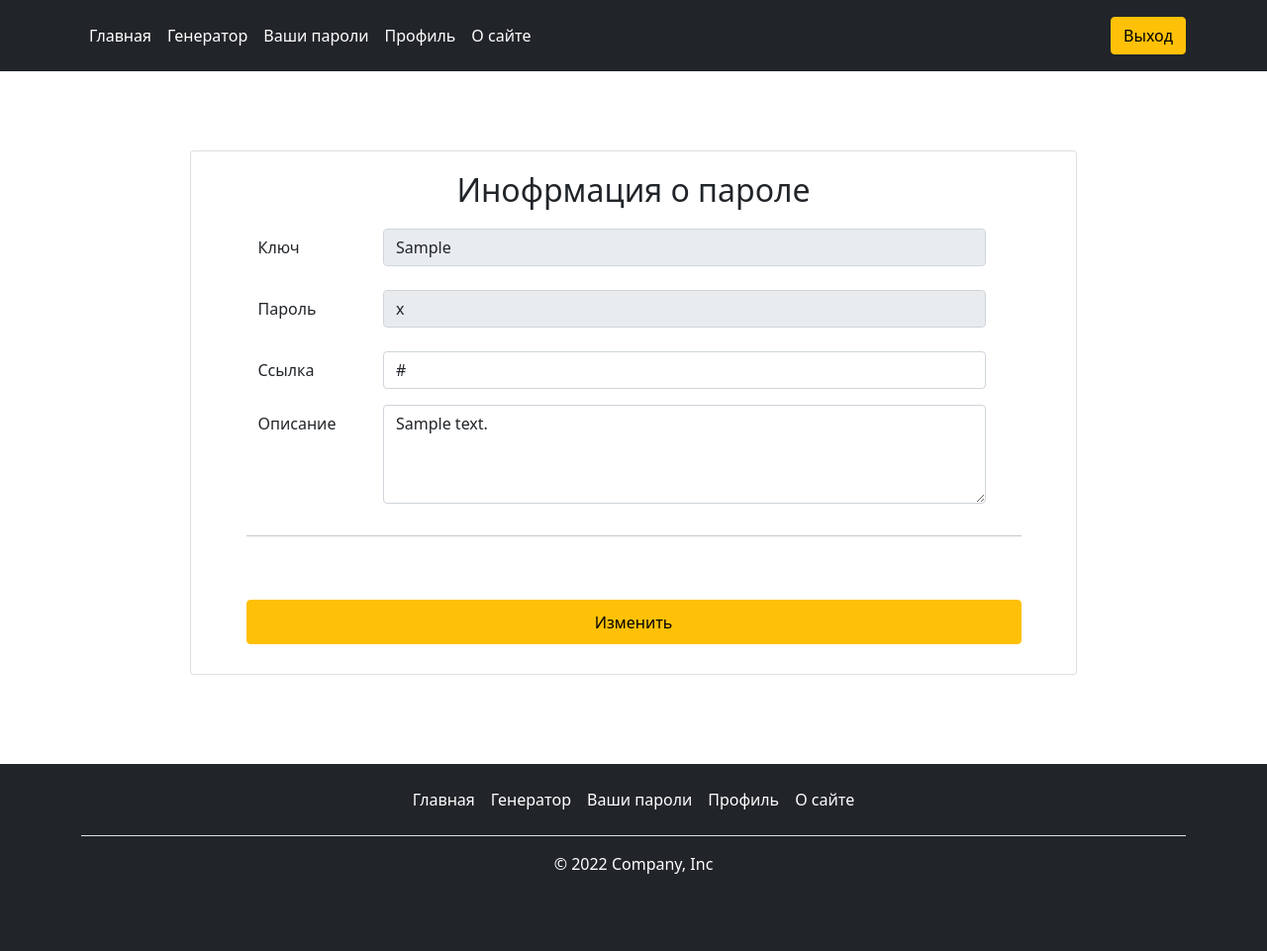
After one commit to Devzera/password_manager, a Django app: a page that uses password_manager/generator/templates/generator/change_card.html in a window 1280 px wide. The commit adds this page. Shown: the whole page at 99% size. Run offline with Django 4.2, Linux system fonts and the light colour scheme; a user stored in the database is signed in; tables that the repository leaves empty hold one stand-in row (values such as "Sample post").

Commit message:
fixed templates

```diff
--- /dev/null
+++ b/password_manager/generator/templates/generator/change_card.html
@@ -0,0 +1,56 @@
+{% extends 'base.html' %}
+
+{% block title %}
+
+{% endblock %}
+
+{% block content %}
+	<div class="card container" style="width: 70%; margin-top: 80px;">
+		<h2 style="margin: 0 auto; margin-top: 20px;">Инофрмация о пароле</h2>
+		<form method="post" class="row g-4"
+		      style="width: 90%; margin: auto; padding: 20px 0; margin-bottom: 10px;">
+			{% csrf_token %}
+				<div class="row mb-4">
+			    <label for="inputKey" class="col-sm-2 col-form-label">
+				    Ключ
+			    </label>
+			    <div class="col-sm-10">
+			      <input type="text" class="form-control" id="inputKey"
+			             name="key" value="{{ password.key }}" readonly>
+			    </div>
+			  </div>
+				<div class="row mb-4">
+			    <label for="inputPassword" class="col-sm-2 col-form-label">
+				    Пароль
+			    </label>
+			    <div class="col-sm-10">
+			      <input type="text" class="form-control"
+			             id="inputPassword" name="password"
+			             value="{{ password.password }}" readonly>
+			    </div>
+			  </div>
+				<div class="row mb-2">
+			    <label for="inputLink" class="col-sm-2 col-form-label">
+				    Ссылка
+			    </label>
+			    <div class="col-sm-10">
+			      <input type="url" class="form-control"
+			             id="inputLink" name="link" value="{{ password.link }}">
+			    </div>
+			  </div>
+			 <div class="row mt-2 mb-2">
+			    <label for="inputAbbreviation" class="col-sm-2 col-form-label">
+				    Описание
+			    </label>
+			    <div class="col-sm-10">
+				    <textarea type="text" class="form-control"
+				              id="inputAbbreviation" name="description"
+				              style="height: 100px">{{ password.description }}</textarea>
+			    </div>
+			  </div>
+			<hr>
+			<input type="submit" value="Изменить"
+			       class="btn btn-warning mt-5" style="height: 45px;">
+		</form>
+	</div>
+{% endblock %}
--- a/password_manager/generator/urls.py
+++ b/password_manager/generator/urls.py
@@ -1,13 +1,16 @@
 from django.urls import path
 
-from .views import (ChangePasswordView, CreatePasswordView, HomeView,
-                    PasswordDetailView, PasswordsView)
+from .views import (ChangePasswordView, CreatePasswordView,
+                    ChangePasswordInfoView, HomeView,
+                    PasswordDetailView, PasswordsView, DeletePasswordView)
 
 app_name = 'passwords'
 
 urlpatterns = [
     path('create_password/', CreatePasswordView.as_view(), name='create_password'),
     path('change_password/<slug:key>/', ChangePasswordView.as_view(), name='change_password'),
+    path('change_password_info/<slug:key>/', ChangePasswordInfoView.as_view(), name='change_password_info'),
+    path('delete_password/<slug:key>/', DeletePasswordView.as_view(), name='delete_password'),
     path('passwords/<slug:key>/', PasswordDetailView.as_view(), name='password_detail'),
     path('passwords/', PasswordsView.as_view(), name='passwords'),
     path('', HomeView.as_view(), name='home')
--- a/password_manager/generator/views.py
+++ b/password_manager/generator/views.py
@@ -79,3 +79,34 @@ class ChangePasswordView(LoginRequiredMixin, View):
         password.password = generate_password(24, True, True)
         password.save()
         return redirect('passwords:password_detail', key)
+
+
+class ChangePasswordInfoView(LoginRequiredMixin, View):
+
+    def get(self, request, key):
+        user = request.user
+        password = get_object_or_404(Password, key=key, user=user)
+        return render(
+            request,
+            'generator/change_card.html',
+            context={'password': password}
+        )
+
+    def post(self, request, key):
+        link = request.POST.get('link')
+        description = request.POST.get('description')
+        user = request.user
+        password = get_object_or_404(Password, key=key, user=user)
+        password.link = link or password.link
+        password.description = description or password.description
+        password.save()
+        return redirect('passwords:password_detail', key)
+
+
+class DeletePasswordView(LoginRequiredMixin, View):
+
+    def post(self, request, key):
+        user = request.user
+        password = get_object_or_404(Password, key=key, user=user)
+        password.delete()
+        return redirect('passwords:passwords')
```
Also changed, not shown: password_manager/generator/templates/generator/password_detail.html (+23 -6 lines).
